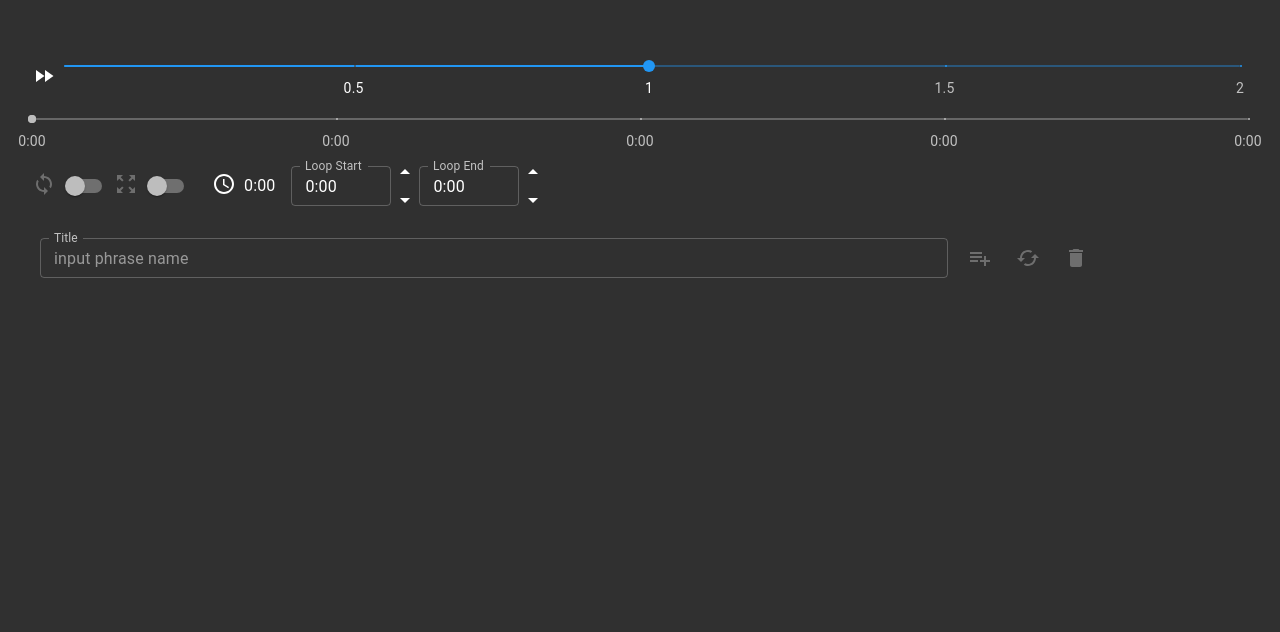
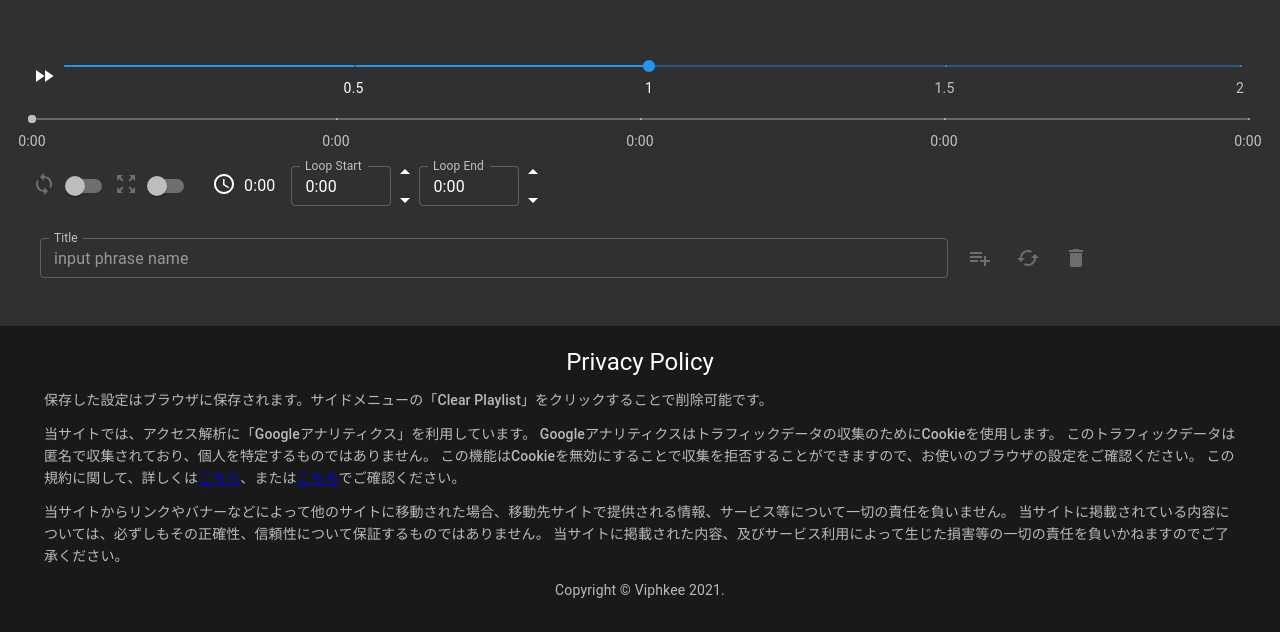
Before and after one commit to ysirman/viphkee, a React (Create React App) app: page / in a window 1280 px wide. Shown: the part 472-1104 px from the top of the page. Before the commit the page ends 800 px from the top, so only its background shows below. Built offline with nearby package versions, Linux system fonts and the light colour scheme.

Commit message:
add footer

```diff
--- a/src/components/App.tsx
+++ b/src/components/App.tsx
@@ -10,6 +10,7 @@ import HeaderMenu from "./HeaderMenu";
 import SideMenu from "./SideMenu";
 import PlayListForm from "./PlayListForm";
 import FlashMessage from "./FlashMessage";
+import Footer from "./Footer";
 
 import { APP_KEY } from "../utils/constants";
 
@@ -102,6 +103,7 @@ const App: React.FC = () => {
               <Player />
             </Box>
             <PlayListForm />
+            <Footer />
           </main>
         </PlayerContext.Provider>
       </div>
--- /dev/null
+++ b/src/components/Footer.css
@@ -0,0 +1,9 @@
+footer {
+  background-color: #191919;
+  margin-top: 40px;
+  padding: 20px;
+}
+footer .MuiTypography-h5,
+footer .MuiTypography-root {
+  margin-bottom: 12px;
+}
--- /dev/null
+++ b/src/components/Footer.tsx
@@ -0,0 +1,57 @@
+import React from "react";
+
+import Container from "@material-ui/core/Container";
+import Typography from "@material-ui/core/Typography";
+
+import "./Footer.css";
+
+const Footer: React.FC = () => {
+  return (
+    <footer>
+      <Container>
+        <Typography variant="h5" align="center">
+          Privacy Policy
+        </Typography>
+        <Typography component="p" variant="subtitle2" color="textSecondary">
+          保存した設定はブラウザに保存されます。サイドメニューの「Clear
+          Playlist」をクリックすることで削除可能です。
+        </Typography>
+        <Typography component="p" variant="subtitle2" color="textSecondary">
+          当サイトでは、アクセス解析に「Googleアナリティクス」を利用しています。
+          Googleアナリティクスはトラフィックデータの収集のためにCookieを使用します。
+          このトラフィックデータは匿名で収集されており、個人を特定するものではありません。
+          この機能はCookieを無効にすることで収集を拒否することができますので、お使いのブラウザの設定をご確認ください。
+          この規約に関して、詳しくは
+          <a
+            href="https://marketingplatform.google.com/about/analytics/terms/jp/"
+            target="_blank"
+            rel="noopener noreferrer"
+          >
+            こちら
+          </a>
+          、または
+          <a
+            href="https://policies.google.com/technologies/partner-sites?hl=ja"
+            target="_blank"
+            rel="noopener noreferrer"
+          >
+            こちら
+          </a>
+          でご確認ください。
+        </Typography>
+        <Typography component="p" variant="subtitle2" color="textSecondary">
+          当サイトからリンクやバナーなどによって他のサイトに移動された場合、移動先サイトで提供される情報、サービス等について一切の責任を負いません。
+          当サイトに掲載されている内容については、必ずしもその正確性、信頼性について保証するものではありません。
+          当サイトに掲載された内容、及びサービス利用によって生じた損害等の一切の責任を負いかねますのでご了承ください。
+        </Typography>
+        <Typography variant="body2" color="textSecondary" align="center">
+          {"Copyright © Viphkee "}
+          {new Date().getFullYear()}
+          {"."}
+        </Typography>
+      </Container>
+    </footer>
+  );
+};
+
+export default Footer;
```
